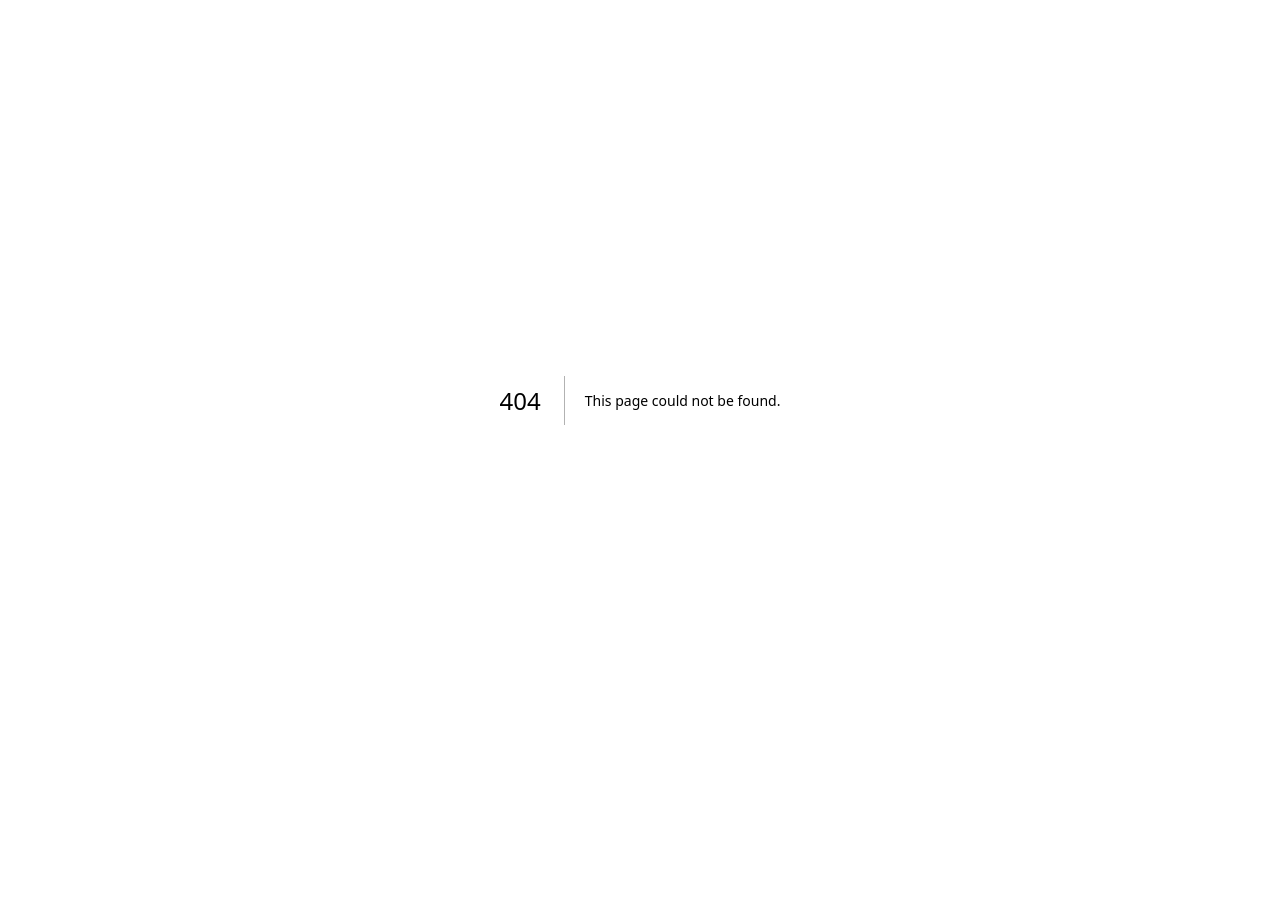
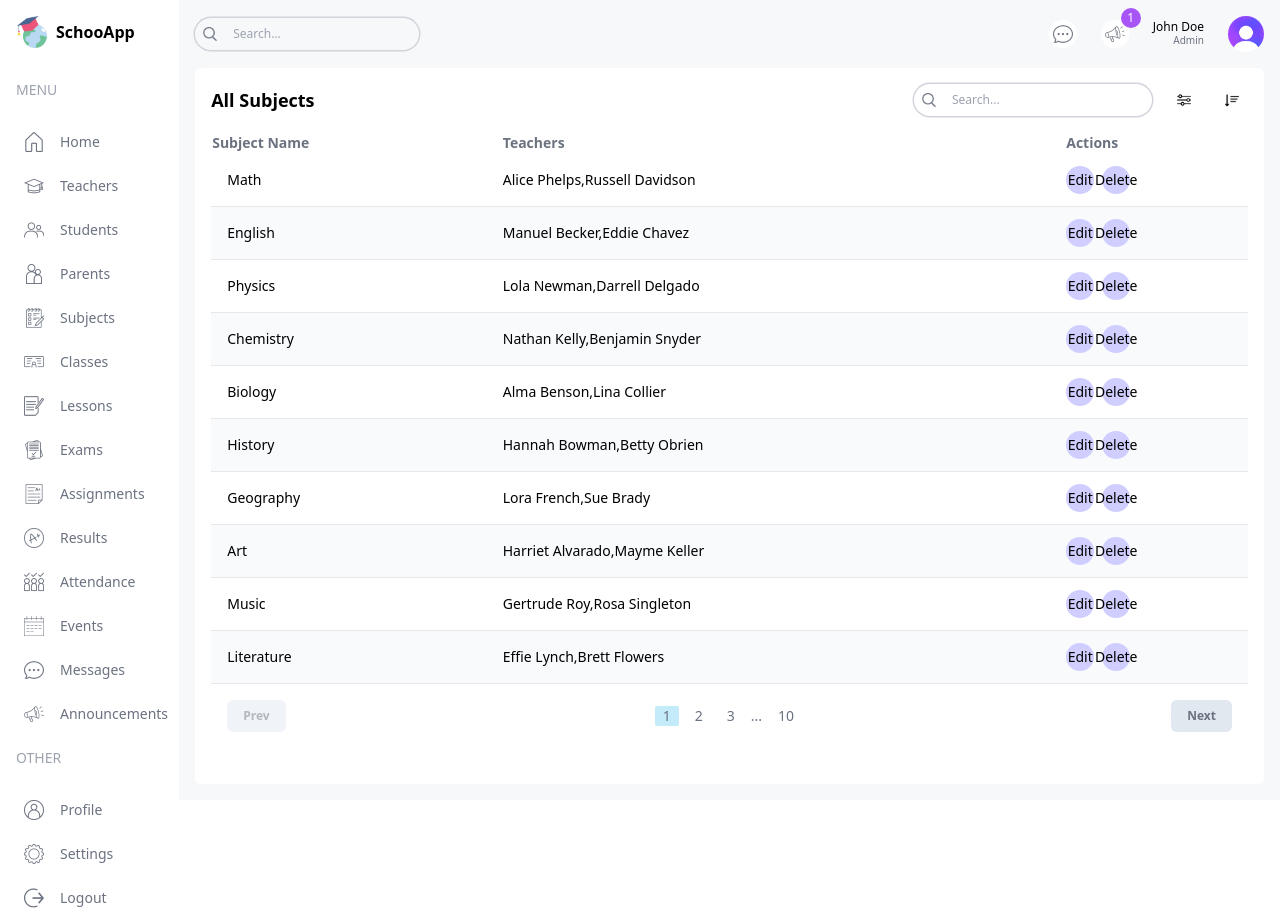
Before and after one commit to Lekkyjay/school-app, a Next.js app: page /list/subjects in a window 1280 px wide. Before the commit this address had no page. Before the commit the page ends 800 px from the top, so only its background shows below. Built offline with nearby package versions, Linux system fonts and the light colour scheme.

Commit message:
Refactored

```diff
--- /dev/null
+++ b/src/app/(dashboard)/list/subjects/page.tsx
@@ -0,0 +1,78 @@
+// import FormModal from "@/components/FormModal";
+import Pagination from "@/components/Pagination";
+import Table from "@/components/Table";
+import TableSearch from "@/components/TableSearch";
+import { role, subjectsData } from "@/lib/data";
+import Image from "next/image";
+
+type Subject = {
+  id: number;
+  name: string;
+  teachers: string[];
+};
+
+const columns = [
+  {
+    header: "Subject Name",
+    accessor: "name",
+  },
+  {
+    header: "Teachers",
+    accessor: "teachers",
+    className: "hidden md:table-cell",
+  },
+  {
+    header: "Actions",
+    accessor: "action",
+  },
+]
+
+export default function page() {
+  const renderRow = (item: Subject) => (
+    <tr key={item.id} className="border-b border-gray-200 even:bg-slate-50 text-sm hover:bg-lekkyPurpleLight">
+      <td className="flex items-center gap-4 p-4">{item.name}</td>
+      <td className="hidden md:table-cell">{item.teachers.join(",")}</td>
+      <td>
+        <div className="flex items-center gap-2">
+          {role === "admin" && (
+            <>
+              <button className="w-7 h-7 flex items-center justify-center rounded-full bg-lekkyPurple">
+                Edit
+              </button>
+              <button className="w-7 h-7 flex items-center justify-center rounded-full bg-lekkyPurple">
+                Delete
+              </button>
+              {/* <FormModal table="subject" type="update" data={item} />
+              <FormModal table="subject" type="delete" id={item.id} /> */}
+            </>
+          )}
+        </div>
+      </td>
+    </tr>
+  )
+
+  return (
+    <div className="bg-white p-4 rounded-md flex-1 m-4 mt-0">
+      {/* TOP */}
+      <div className="flex items-center justify-between">
+        <h1 className="hidden md:block text-lg font-semibold">All Subjects</h1>
+        <div className="flex flex-col md:flex-row items-center gap-4 w-full md:w-auto">
+          <TableSearch />
+          <div className="flex items-center gap-4 self-end">
+            <button className="w-8 h-8 flex items-center justify-center rounded-full bg-lamaYellow">
+              <Image src="/filter.png" alt="" width={14} height={14} />
+            </button>
+            <button className="w-8 h-8 flex items-center justify-center rounded-full bg-lamaYellow">
+              <Image src="/sort.png" alt="" width={14} height={14} />
+            </button>
+            {/* {role === "admin" && <FormModal table="teacher" type="create" />} */}
+          </div>
+        </div>
+      </div>
+      {/* LIST */}
+      <Table columns={columns} renderRow={renderRow} data={subjectsData} />
+      {/* PAGINATION */}
+      <Pagination />
+    </div>
+  )
+}
```
